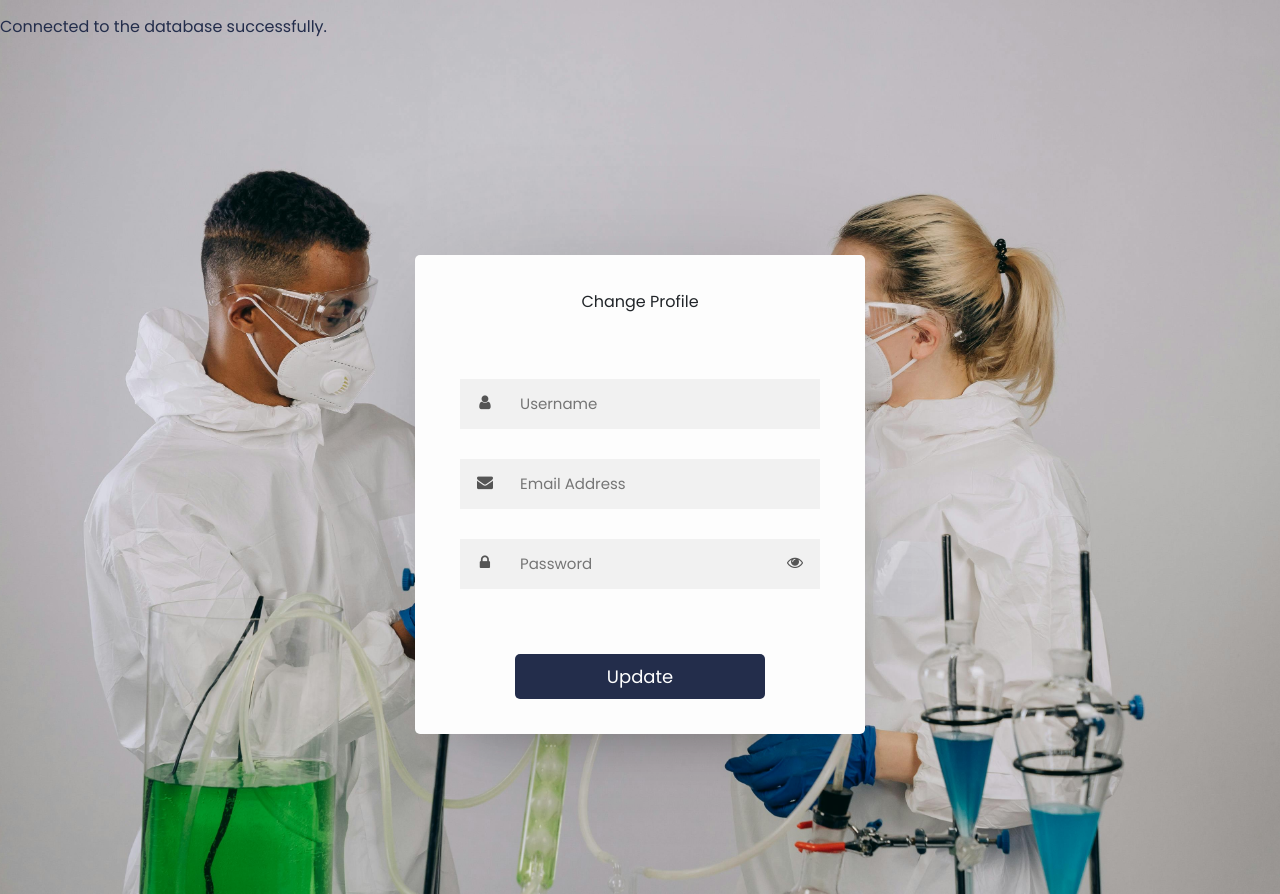
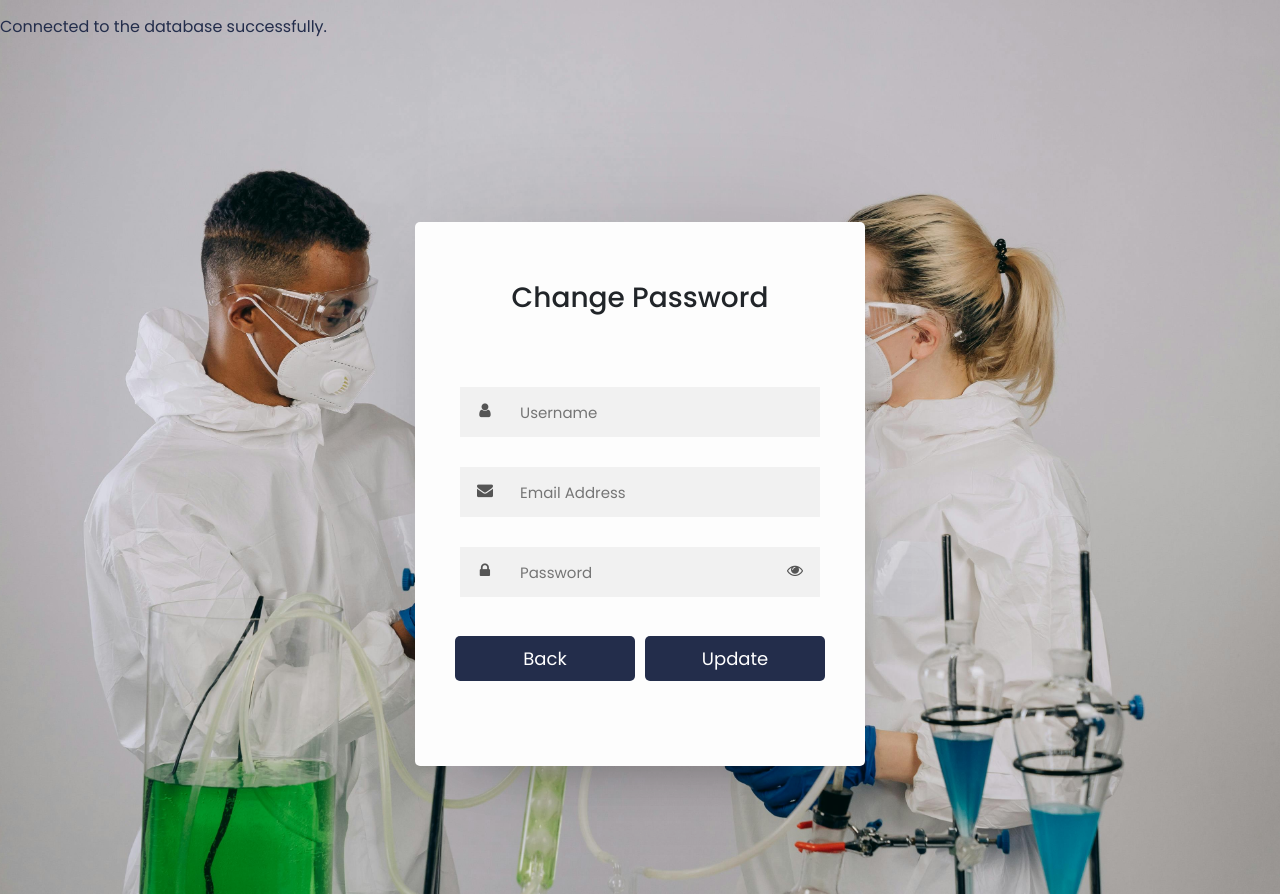
Before and after one commit to michaelakintayo7/Group-6-Project, a PHP site: page /edit.php in a window 1280 px wide. Run offline with PHP 8.4, Linux system fonts and the light colour scheme; the visitor is signed in with stand-in values (Sample User, id 1); data that the repository does not hold is empty.

Commit message:
update CSS for change password page

```diff
--- a/edit.php
+++ b/edit.php
@@ -18,7 +18,14 @@ if (!isset($_SESSION['username'])) {
     <link rel="stylesheet" href="https://cdnjs.cloudflare.com/ajax/libs/font-awesome/4.7.0/css/font-awesome.min.css">
     <link href="https://cdn.jsdelivr.net/npm/bootstrap@5.3.0/dist/css/bootstrap.min.css" rel="stylesheet"
         integrity="sha384-9ndCyUaIbzAi2FUVXJi0CjmCapSmO7SnpJef0486qhLnuZ2cdeRhO02iuK6FUUVM" crossorigin="anonymous">
-    <link rel="stylesheet" href="css/style1.css">
+    <link rel="stylesheet" href="style1.css">
+    <style>
+        .button-group {
+            display: flex;
+            gap: 10px;
+            /* Adjust spacing as needed */
+        }
+    </style>
 </head>
 
 <body>
@@ -56,8 +63,8 @@ if (!isset($_SESSION['username'])) {
                 }
 
             ?>
-
-                <header>Change Profile</header>
+                <br>
+                <h3>Change Password</h3>
                 <form action="#" method="POST" enctype="multipart/form-data">
 
                     <div class="form-box">
@@ -81,17 +88,21 @@ if (!isset($_SESSION['username'])) {
                             <i class="fa fa-eye toggle icon"></i>
                         </div>
 
-                    </div>
+                        <br>
 
 
-                    <div class="field">
-                        <input type="submit" name="update" id="submit" value="Update" class="btn">
+                        <div class="button-group">
+                            <button class="btn btn-secondary" onclick="goBack()" style="width: 180px;">Back</button>
+                            <input type="submit" name="update" id="submit" value="Update" class="btn" style="width: 180px;">
+                        </div>
+
                     </div>
 
 
                 </form>
+
+            <?php } ?>
         </div>
-    <?php } ?>
     </div>
 
     <script>
@@ -104,7 +115,11 @@ if (!isset($_SESSION['username'])) {
             } else {
                 input.type = "password";
             }
-        })
+        });
+
+        function goBack() {
+            window.history.back();
+        }
     </script>
 
 </body>
```
